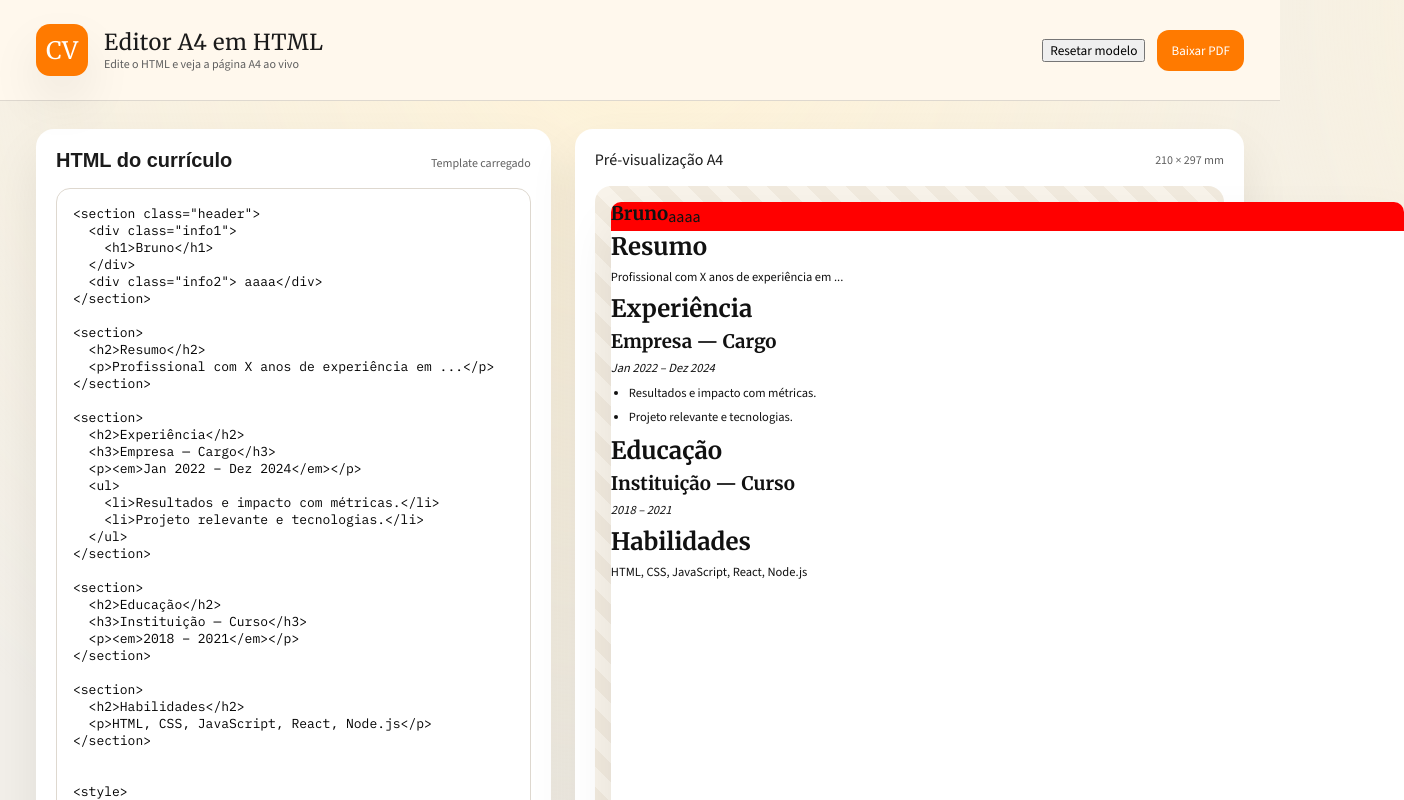
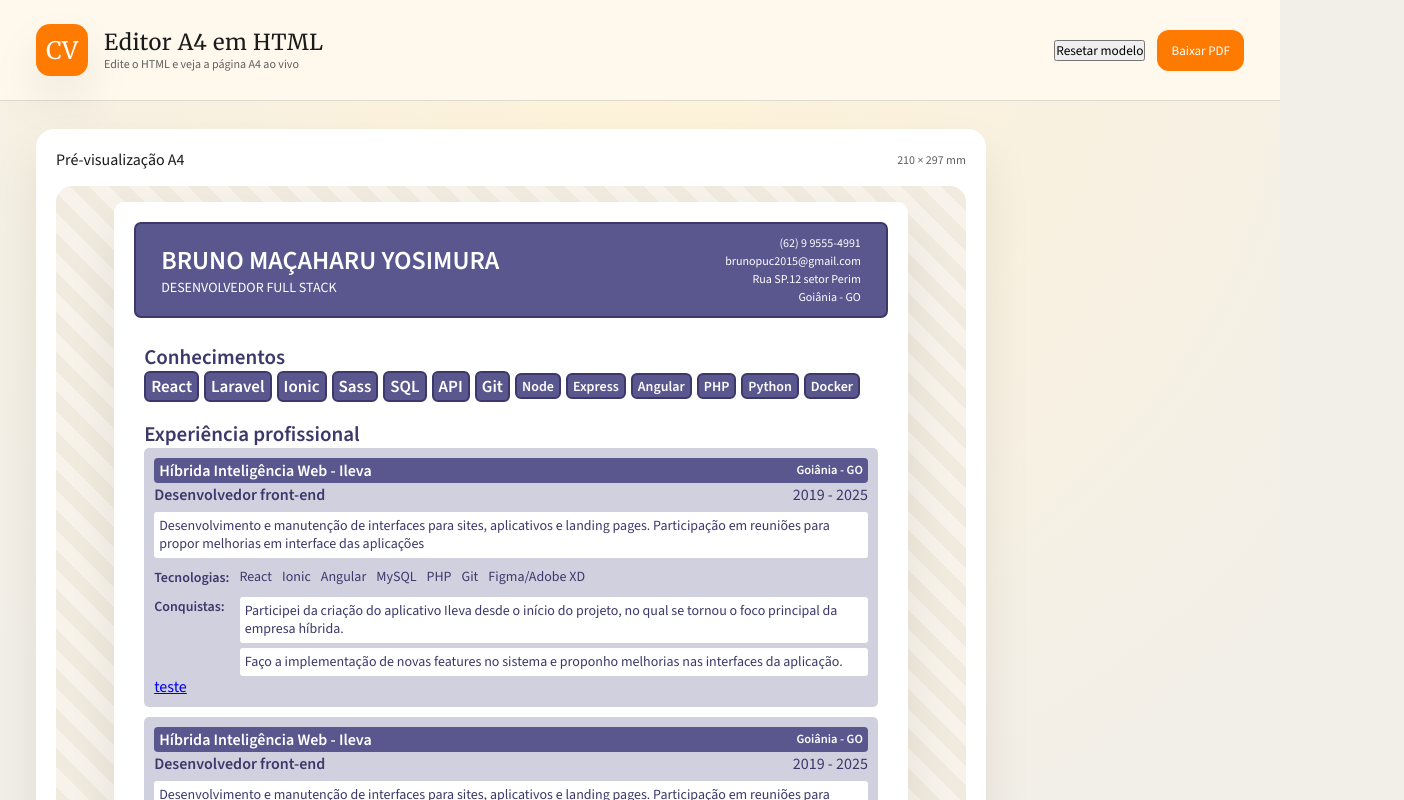
Before and after one commit to brunomy/cv-generator, a React (Vite) app: page / in a window 1280 px wide. Shown: the top 800 px of the page, 1404 px wide, since content can reach past the window. Built offline with nearby package versions, Linux system fonts and the light colour scheme.

Commit message:
template iniciado

```diff
--- a/public/template.html
+++ b/public/template.html
@@ -2,48 +2,283 @@
 
 <section class="header">
   <div class="info1">
-    <h1>Bruno</h1>
+    <h1>BRUNO MAÇAHARU YOSIMURA</h1>
+    <p>DESENVOLVEDOR FULL STACK</p>
   </div>
-  <div class="info2"> aaaa</div>
+  <div class="info2">
+    <p>(62) 9 9555-4991</p>
+    <p>brunopuc2015@gmail.com</p>
+    <p>Rua SP.12 setor Perim</p>
+    <p>Goiânia - GO</p>
+  </div>
 </section>
 
-<section>
-  <h2>Resumo</h2>
-  <p>Profissional com X anos de experiência em ...</p>
-</section>
-
-<section>
-  <h2>Experiência</h2>
-  <h3>Empresa — Cargo</h3>
-  <p><em>Jan 2022 – Dez 2024</em></p>
+<section class="content knowledge">
+  <h2>Conhecimentos</h2>
   <ul>
-    <li>Resultados e impacto com métricas.</li>
-    <li>Projeto relevante e tecnologias.</li>
+    <li class="top1">React</li>
+    <li class="top1">Laravel</li>
+    <li class="top1">Ionic</li>
+    <li class="top1">Sass</li>
+    <li class="top1">SQL</li>
+    <li class="top1">API</li>
+    <li class="top1">Git</li>
+    <li class="top2">Node</li>
+    <li class="top2">Express</li>
+    <li class="top2">Angular</li>
+    <li class="top2">PHP</li>
+    <li class="top2">Python</li>
+    <li class="top2">Docker</li>
   </ul>
 </section>
 
-<section>
-  <h2>Educação</h2>
-  <h3>Instituição — Curso</h3>
-  <p><em>2018 – 2021</em></p>
-</section>
+<section class="content experience">
+  <h2>Experiência profissional</h2>
+  <div class="item">
+    <div class="info1">
+      <h3>Híbrida Inteligência Web - Ileva</h3>
+      <p>Goiânia - GO</p>
+    </div>
 
-<section>
-  <h2>Habilidades</h2>
-  <p>HTML, CSS, JavaScript, React, Node.js</p>
+    <div class="info2">
+      <h3>Desenvolvedor front-end</h3>
+      <p>2019 - 2025</p>
+    </div>
+
+    <div class="info3">
+      <p>Desenvolvimento e manutenção de interfaces para sites, aplicativos e landing pages. Participação em reuniões para propor melhorias em interface das aplicações</p>
+    </div>
+
+    <div class="info4">
+      <h3>Tecnologias: </h3>
+      <p>React</p>
+      <p>Ionic</p>
+      <p>Angular</p>
+      <p>MySQL</p>
+      <p>PHP</p>
+      <p>Git</p>
+      <p>Figma/Adobe XD</p>
+    </div>
+
+    <div class="info5">
+      <h3>Conquistas: </h3>
+      <div>
+        <p>Participei da criação do aplicativo Ileva desde o início do projeto, no qual se tornou o foco principal da empresa híbrida.</p>
+        <p>Faço a implementação de novas features no sistema e proponho melhorias nas interfaces da aplicação.</p>
+      </div>
+    </div>
+    <a href="https://google.com">teste</a>
+  </div>
+
+  <div class="item">
+    <div class="info1">
+      <h3>Híbrida Inteligência Web - Ileva</h3>
+      <p>Goiânia - GO</p>
+    </div>
+
+    <div class="info2">
+      <h3>Desenvolvedor front-end</h3>
+      <p>2019 - 2025</p>
+    </div>
+
+    <div class="info3">
+      <p>Desenvolvimento e manutenção de interfaces para sites, aplicativos e landing pages. Participação em reuniões para propor melhorias em interface das aplicações</p>
+    </div>
+
+    <div class="info4">
+      <h3>Tecnologias: </h3>
+      <p>React</p>
+      <p>Ionic</p>
+      <p>Angular</p>
+      <p>MySQL</p>
+      <p>PHP</p>
+      <p>Git</p>
+      <p>Figma/Adobe XD</p>
+    </div>
+
+    <div class="info5">
+      <h3>Conquistas: </h3>
+      <div>
+        <p>Participei da criação do aplicativo Ileva desde o início do projeto, no qual se tornou o foco principal da empresa híbrida.</p>
+        <p>Faço a implementação de novas features no sistema e proponho melhorias nas interfaces da aplicação.</p>
+      </div>
+    </div>
+  </div>
 </section>
 
 
+
+
 <style>
+  *{
+    margin: 0;
+    padding: 0;
+  }
   .page{
-    padding: 0;
+    padding: 20px;
   }
 
   .header{
-    background: red;
+    background: #5a568e;
     display: flex;
     align-items: center;
     width: 100%;
+    justify-content: space-between;
+    border-radius: 0;
+    color: #fff;
+    padding: 10px 25px;
+    border-radius: 7px;
+    border: 2px solid #3c386a;
+  }
+
+  .header .info1 h1{
+    margin: 0;
+    font-size: 26px;
+  }
+  .header .info1 p{
+    margin: 0;
+    font-size: 14px;
+  }
+  .header .info2 p{
+    margin: 0;
+    font-size: 12px;
+    text-align: right;
+  }
+
+  .content{
+    padding: 25px 10px 10px;
+  }
+  h2{
+    color: #3c386a;
+    font-size: 21px;
+    margin: 0;
+  }
+  .knowledge ul{
+    font-size: 21px;
+    display: flex;
+    flex-wrap: wrap;
+    gap: 5px;
+    align-items: center;
+    padding: 0;
+  }
+  .knowledge li{
+    font-size: 20px;
+    list-style: none;
+    margin: 0;
+    background: #5a568e;
+    border: 2px solid #3c386a;
+    color: #fff;
+    padding: 1px 5px 0px;
+    border-radius: 6px;
+    font-weight: bold;
+  }
+  .knowledge .top1{
+    font-size: 17px;
+  }
+  .knowledge .top2{
+    font-size: 14px;
+  }
+  .knowledge li:last-child:after{
+    content: '';
+  }
+
+  .experience{
+    padding: 0 10px 10px;
+  }
+
+  .experience .item{
+    background: #5a568e47;
+    padding: 10px;
+    border-radius: 5px;
+    margin: 0 0 10px;
+  }
+
+  .experience .item .info1{
+    background: #5a568e;
+    color: #fff;
+    display: flex;
+    align-items: center;
+    justify-content: space-between;
+    padding: 2px 5px 2px;
+    border-radius: 4px;
+  }
+  .experience .item .info1 h3{
+    font-size: 16px;
+  }
+  .experience .item .info1 p{
+    margin: 0;
+    font-weight: bold;
+  }
+
+  .experience .item .info2{
+    display: flex;
+    align-items: center;
+    justify-content: space-between;
+    margin: 0 0 5px;
+  }
+  .experience .item .info2 h3{
+    color: #3c386a;
+    font-size: 16px;
+  }
+  .experience .item .info2 p{
+    color: #3c386a;
+    font-size: 16px;
+    margin: 0;
+  }
+
+  .experience .item .info3{
+    background: #fff;
+    padding: 5px;
+    border-radius: 3px;
+    margin: 0 0 10px;
+  }
+
+  .experience .item .info3 p{
+    margin: 0;
+    font-size: 14px;
+    line-height: 18px;
+    color: #3c386a;
+  }
+
+  .experience .item .info4{
+    display: flex;
+    flex-wrap: wrap;
+    align-items: center;
+    gap: 10px;
+    margin: 0 0 10px;
+  }
+  .experience .item .info4 h3{
+    color: #3c386a;
+    font-size: 14px;
+  }
+  .experience .item .info4 p{
+    margin: 0;
+    font-size: 14px;
+    line-height: 18px;
+    color: #3c386a;
+  }
+
+  .experience .item .info5{
+    display: flex;
+    gap: 15px;
+  }
+  .experience .item .info5 h3{
+    color: #3c386a;
+    font-size: 14px;
+  }
+  .experience .item .info5 div {
+    display: flex;
+    flex-direction: column;
+    gap: 5px;
+  }
+  .experience .item .info5 div p{
+    margin: 0;
+    font-size: 14px;
+    line-height: 18px;
+    color: #3c386a;
+    background: #fff;
+    padding: 5px;
+    border-radius: 3px;
   }
 
 </style>
--- a/src/App.jsx
+++ b/src/App.jsx
@@ -59,7 +59,7 @@ function App() {
       </header>
 
       <main className="layout">
-        <section className="panel">
+        <section className="panel" style={{ display: 'none' }}>
           <div className="panel-header">
             <h2>HTML do currículo</h2>
             <div className="small">{status}</div>
@@ -72,7 +72,7 @@ function App() {
           />
         </section>
 
-        <section className="preview">
+        <section className="preview" style={{ width: '950px' }}>
           <div className="preview-header">
             <div>Pré-visualização A4</div>
             <div className="small">210 × 297 mm</div>
--- a/src/index.css
+++ b/src/index.css
@@ -175,13 +175,6 @@ button {
   overflow: hidden;
 }
 
-.page h1,
-.page h2,
-.page h3 {
-  font-family: 'Merriweather', serif;
-  margin: 0 0 6px;
-}
-
 .page p,
 .page li {
   font-size: 12.5px;
```
